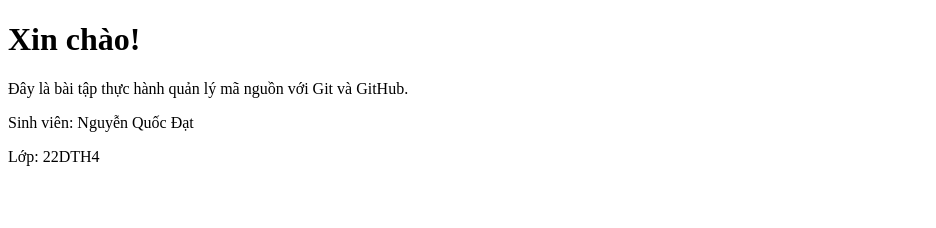
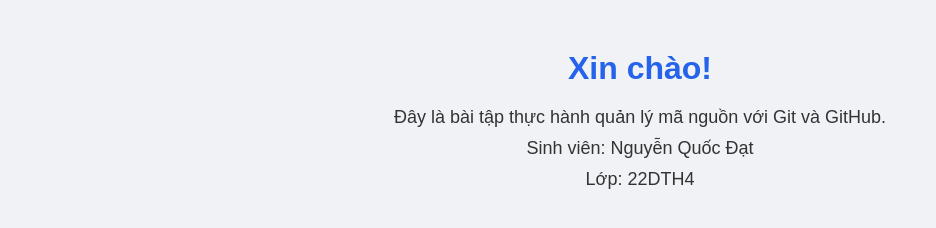
Before and after one commit to NguyenDat83/ThucHanhGit_1822041217, a plain HTML site: page index.html in a window 1280 px wide. Shown: the whole page, without its empty margins (0-936 px from the left). Drawn offline with Linux system fonts and the light colour scheme.

Commit message:
Add basic website interface with CSS

```diff
--- a/index.html
+++ b/index.html
@@ -5,6 +5,7 @@
     <meta charset="UTF-8">
     <meta name="viewport" content="width=device-width, initial-scale=1.0">
     <title>Thực hành Git & GitHub</title>
+    <link rel="stylesheet" href="style.css">
 </head>
 <body>
     <h1>Xin chào!</h1>
--- /dev/null
+++ b/style.css
@@ -0,0 +1,24 @@
+
+* {
+    margin: 0;
+    padding: 0;
+    box-sizing: border-box;
+}
+
+body {
+    font-family: Arial, sans-serif;
+    background-color: #f0f2f5;
+    text-align: center;
+    padding: 50px;
+}
+
+h1 {
+    color: #2563eb;
+    margin-bottom: 20px;
+}
+
+p {
+    color: #333;
+    font-size: 18px;
+    margin: 10px;
+}
```
